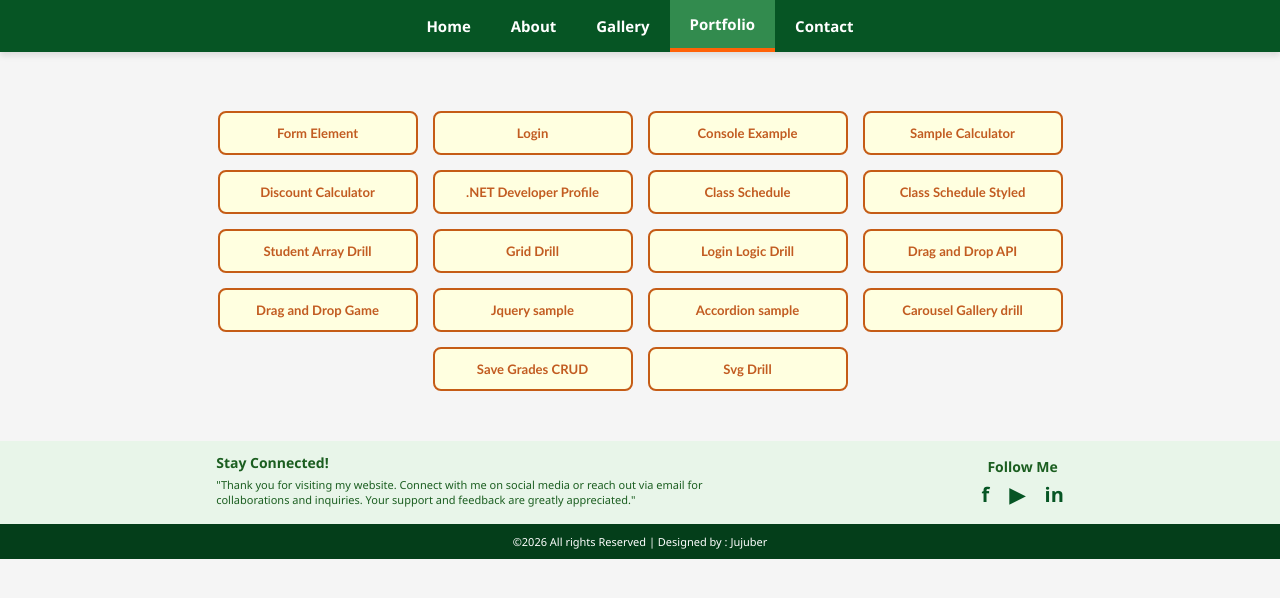
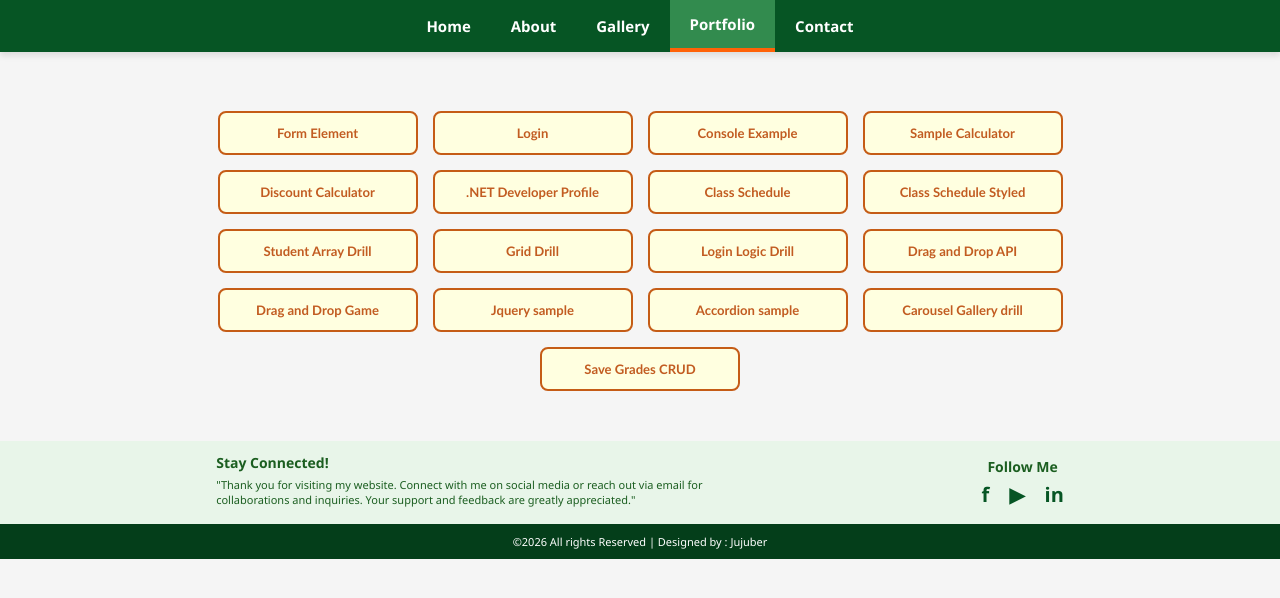
Before and after one commit to ZenSaiga/Website, a plain HTML site: page Portfolio.html in a window 1280 px wide. Drawn offline with Linux system fonts and the light colour scheme.

```diff
--- a/Portfolio.html
+++ b/Portfolio.html
@@ -36,7 +36,7 @@
         <a href="AccordionSample.html" class="links box" class="box"><h3>Accordion sample</h3></a>
          <a href="Carousel.html" class="links box" class="box"><h3>Carousel Gallery drill</h3></a>
         <a href="SaveGrades.html" class="links box" class="box"><h3>Save Grades CRUD</h3></a>
-        <a href="SvgDrill.html" class="links box" class="box"><h3>Svg Drill</h3></a>
+
     </main>
     <footer class="footer">
       <div class="footer-content">
```
